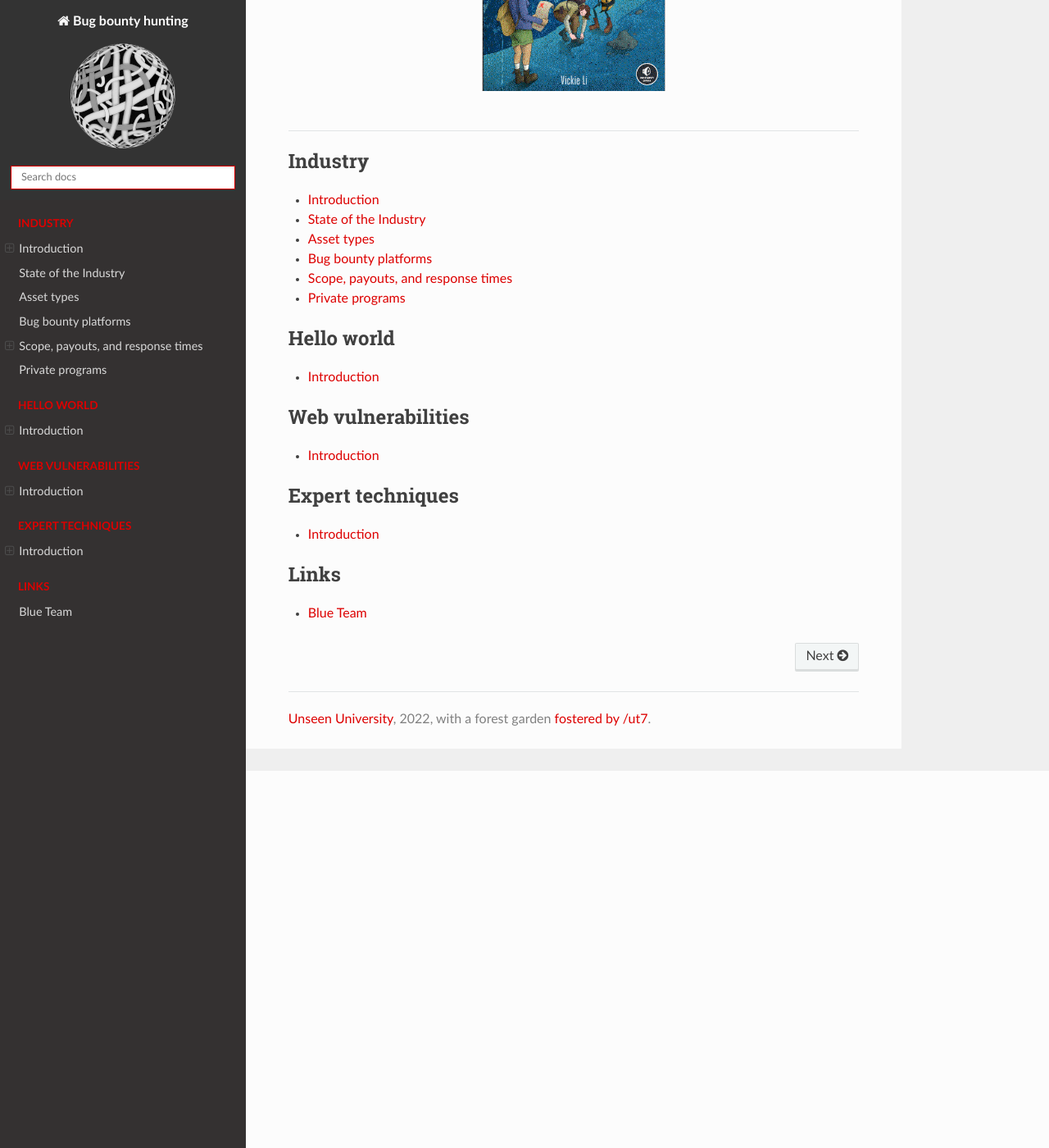
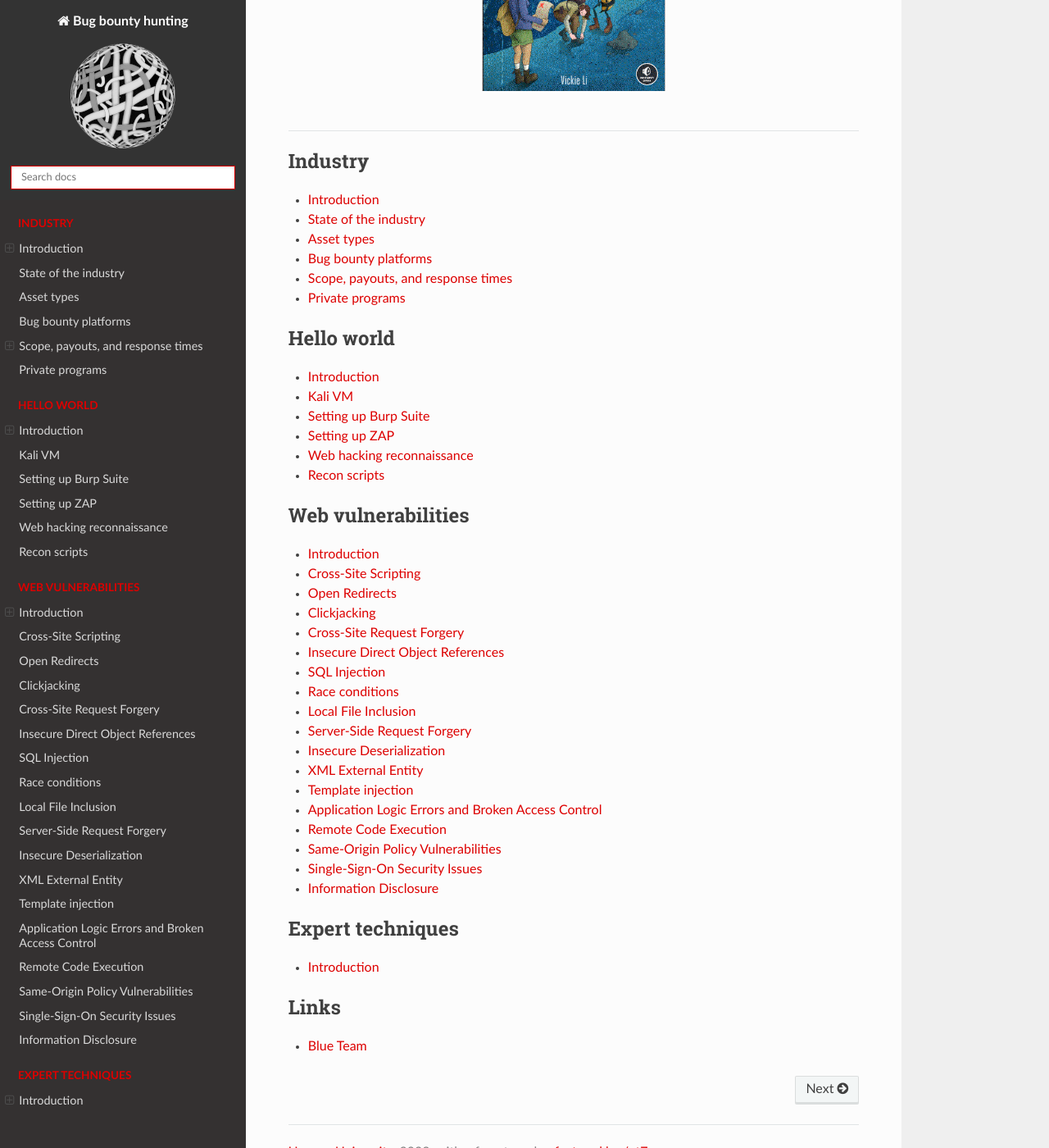
Before and after one commit to tymyrddin/blue-bbh, a Sphinx documentation site: the page built from source/index.rst, in a window 1280 px wide and 1400 px high, scrolled down 460 px. Shown: the whole window at 82% size. Built offline with Sphinx 7.4.7 and the Read the Docs theme 2.0.0, drawn with Linux system fonts in a browser that asks for light colours.

Commit message:
Vulnerabilities

```diff
--- a/source/conf.py
+++ b/source/conf.py
@@ -76,5 +76,7 @@ html_show_copyright = False
 # Intersphinx
 intersphinx_mapping = {
     "blue": ("https://blue.tymyrddin.dev/en/latest/", None),
+    "red-bof": ("https://red.tymyrddin.dev/projects/bof/en/latest/", None),
+    "red-app": ("https://red.tymyrddin.dev/projects/app/en/latest/", None),
 }
 myst_url_schemes = ["http", "https", ]
--- a/source/docs/hello/README.md
+++ b/source/docs/hello/README.md
@@ -9,3 +9,9 @@ Recon strategies for gathering intel on a target and automating recon with bash
 Find potential entry points easy and fast.
 
 ## How?
+
+* [Kali VM](red-bof:docs/prep/kali)
+* [Setting up Burp Suite](burp.md)
+* [Setting up ZAP](zap.md)
+* [Web hacking reconnaissance](recon.md)
+* [Recon scripts](scripts.md)
--- /dev/null
+++ b/source/docs/hello/burp.md
@@ -0,0 +1 @@
+# Setting up Burp Suite
--- /dev/null
+++ b/source/docs/hello/recon.md
@@ -0,0 +1 @@
+# Web hacking reconnaissance
--- /dev/null
+++ b/source/docs/hello/scripts.md
@@ -0,0 +1 @@
+# Recon scripts
--- /dev/null
+++ b/source/docs/hello/zap.md
@@ -0,0 +1 @@
+# Setting up ZAP
--- a/source/docs/vulns/README.md
+++ b/source/docs/vulns/README.md
@@ -15,3 +15,21 @@ Perfect practice is what makes perfect. Susceptible applications and systems are
 virtual environment. This will also provide a basis for calculating contributions to the real world.
 
 ## How?
+
+* [Cross-Site Scripting](red-app:docs/exploit/xss)
+* [Open Redirects](red-app:docs/exploit/redirects)
+* [Clickjacking](red-app:docs/exploit/clickjacking)
+* [Cross-Site Request Forgery](red-app:docs/exploit/csrf)
+* [Insecure Direct Object References](red-app:docs/exploit/idor)
+* [SQL Injection](red-app:docs/exploit/sql)
+* [Race conditions](red-app:docs/exploit/race)
+* [Local File Inclusion](red-app:docs/exploit/lfi)
+* [Server-Side Request Forgery](red-app:docs/exploit/ssrf)
+* [Insecure Deserialization](red-app:docs/exploit/id)
+* [XML External Entity](red-app:docs/exploit/xxe)
+* [Template injection](red-app:docs/exploit/ti)
+* [Application Logic Errors and Broken Access Control](red-app:docs/exploit/access)
+* [Remote Code Execution](red-app:docs/exploit/rce)
+* [Same-Origin Policy Vulnerabilities](red-app:docs/exploit/sop)
+* [Single-Sign-On Security Issues](red-app:docs/exploit/sso)
+* [Information Disclosure](red-app:docs/exploit/disclosure)
--- a/source/index.rst
+++ b/source/index.rst
@@ -32,6 +32,11 @@ finding some security vulnerabilities.
    :caption: Hello world
 
    docs/hello/README.md
+   Kali VM <https://red.tymyrddin.dev/projects/bof/en/latest/docs/prep/kali.html>
+   docs/hello/burp.md
+   docs/hello/zap.md
+   docs/hello/recon.md
+   docs/hello/scripts.md
 
 .. toctree::
    :glob:
@@ -40,6 +45,23 @@ finding some security vulnerabilities.
    :caption: Web vulnerabilities
 
    docs/vulns/README.md
+   Cross-Site Scripting <https://red.tymyrddin.dev/projects/app/en/latest/docs/exploit/xss.html>
+   Open Redirects <https://red.tymyrddin.dev/projects/app/en/latest/docs/exploit/redirects.html>
+   Clickjacking <https://red.tymyrddin.dev/projects/app/en/latest/docs/exploit/clickjacking.html>
+   Cross-Site Request Forgery <https://red.tymyrddin.dev/projects/app/en/latest/docs/exploit/csrf.html>
+   Insecure Direct Object References <https://red.tymyrddin.dev/projects/app/en/latest/docs/exploit/idor.html>
+   SQL Injection <https://red.tymyrddin.dev/projects/app/en/latest/docs/exploit/sql.html>
+   Race conditions <https://red.tymyrddin.dev/projects/app/en/latest/docs/exploit/race.html>
+   Local File Inclusion <https://red.tymyrddin.dev/projects/app/en/latest/docs/exploit/lfi.html>
+   Server-Side Request Forgery <https://red.tymyrddin.dev/projects/app/en/latest/docs/exploit/ssrf.html>
+   Insecure Deserialization <https://red.tymyrddin.dev/projects/app/en/latest/docs/exploit/id.html>
+   XML External Entity <https://red.tymyrddin.dev/projects/app/en/latest/docs/exploit/xxe.html>
+   Template injection <https://red.tymyrddin.dev/projects/app/en/latest/docs/exploit/ti.html>
+   Application Logic Errors and Broken Access Control <https://red.tymyrddin.dev/projects/app/en/latest/docs/exploit/access.html>
+   Remote Code Execution <https://red.tymyrddin.dev/projects/app/en/latest/docs/exploit/rce.html>
+   Same-Origin Policy Vulnerabilities <https://red.tymyrddin.dev/projects/app/en/latest/docs/exploit/sop.html>
+   Single-Sign-On Security Issues <https://red.tymyrddin.dev/projects/app/en/latest/docs/exploit/sso.html>
+   Information Disclosure <https://red.tymyrddin.dev/projects/app/en/latest/docs/exploit/disclosure.html>
 
 .. toctree::
    :glob:
```
Also changed, not shown: source/docs/industry/state.md (+1 -1 lines).
